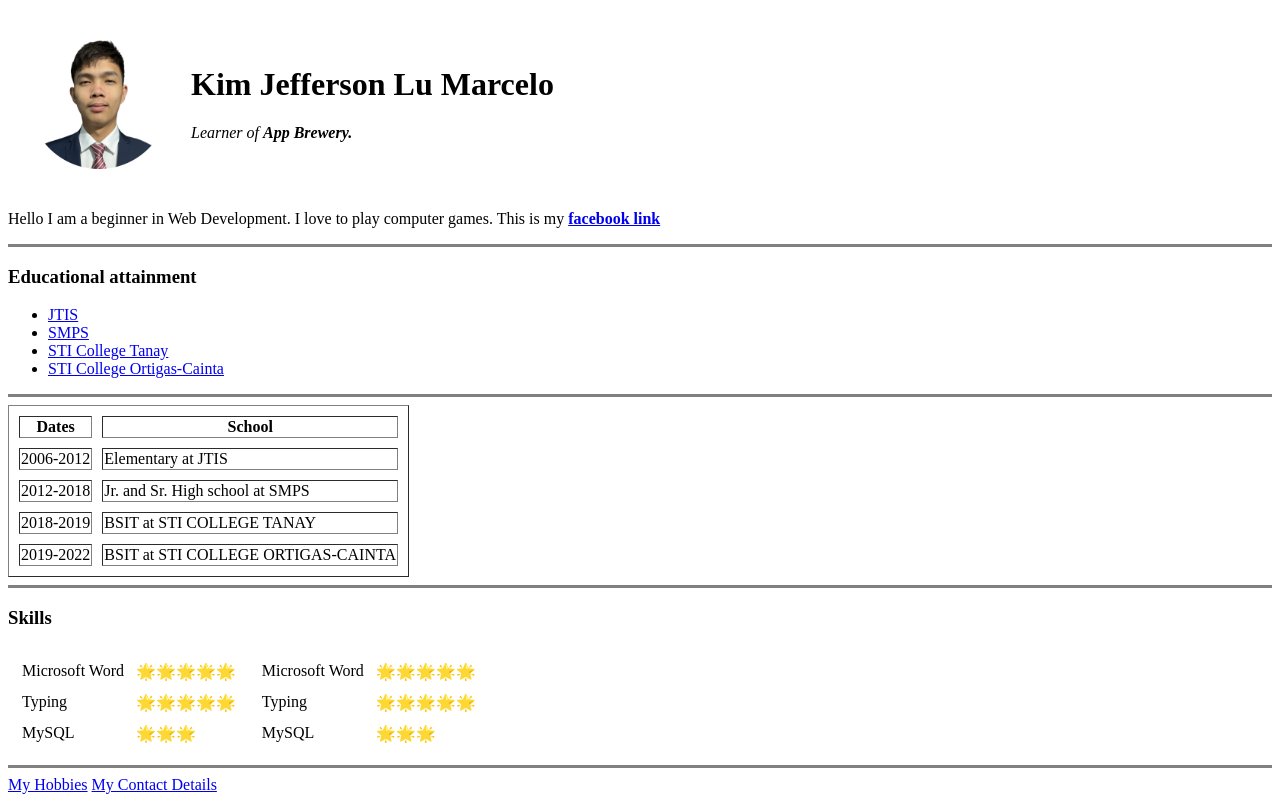
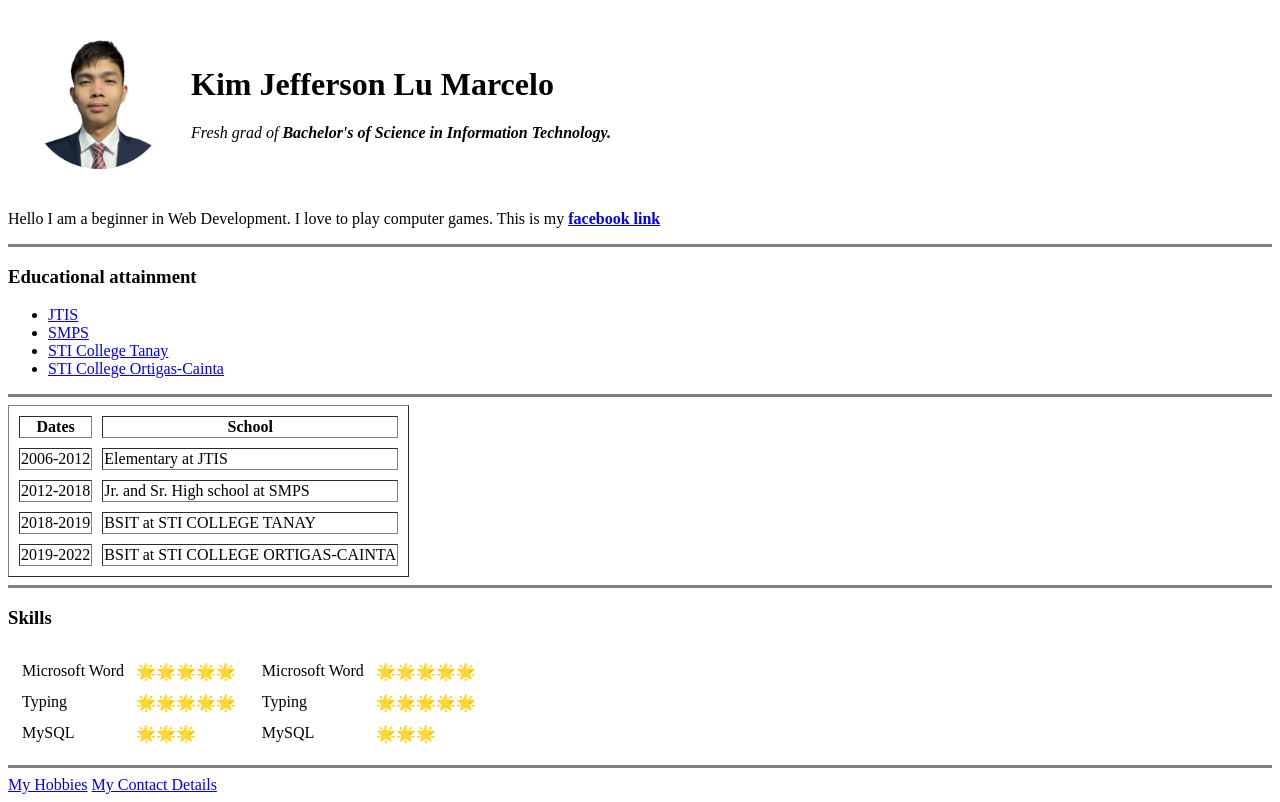
Before and after one commit to kimpogi2015/cv, a plain HTML site: page index.html in a window 1280 px wide. Drawn offline with Linux system fonts and the light colour scheme.

Commit message:
update index.html

```diff
--- a/index.html
+++ b/index.html
@@ -11,7 +11,7 @@
     <tr>
       <td><img src="images/kimlu.png" alt="Kim Profile Picture" width="140px" height="140px" /></td>
       <td><h1>Kim Jefferson Lu Marcelo</h1>
-      <p><em>Learner of <strong>App Brewery.</strong></em></p></td>
+      <p><em>Fresh grad of <strong>Bachelor's of Science in Information Technology.</strong></em></p></td>
     </tr>
   </table>
 
```
